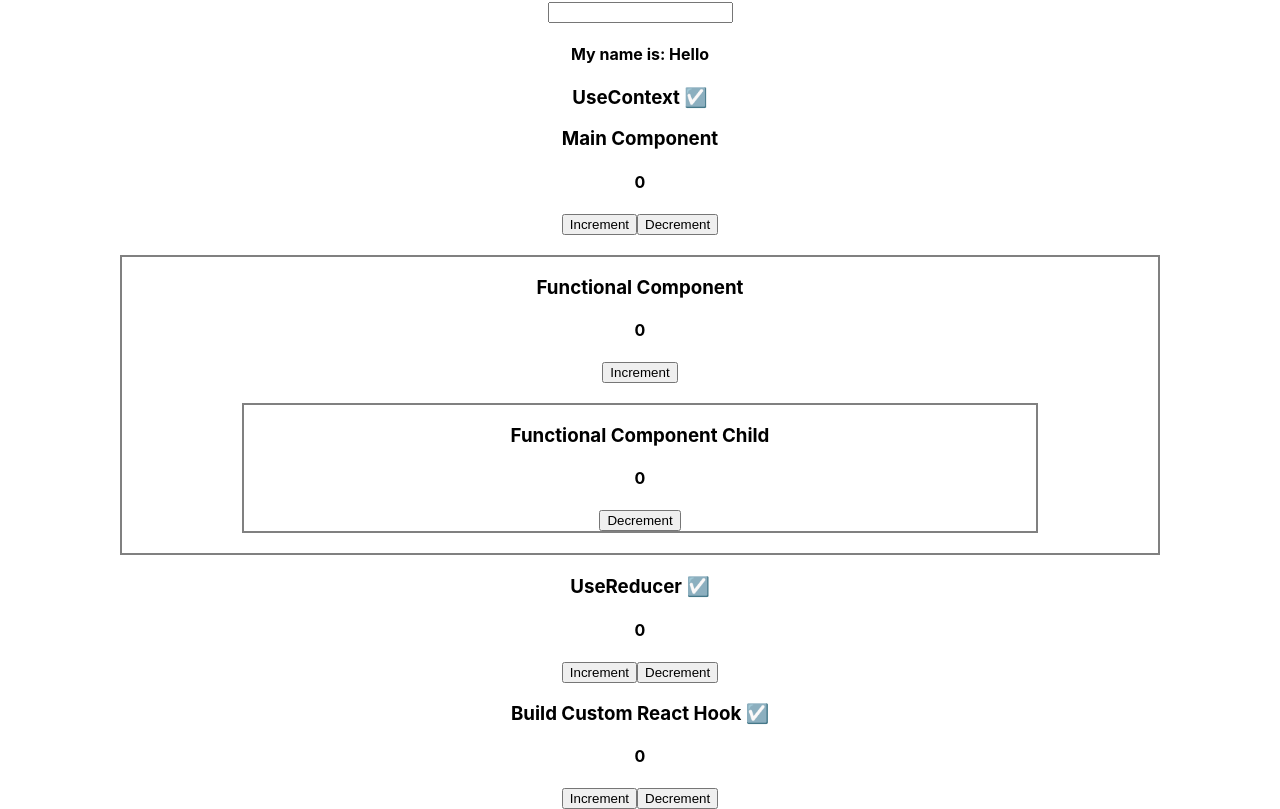
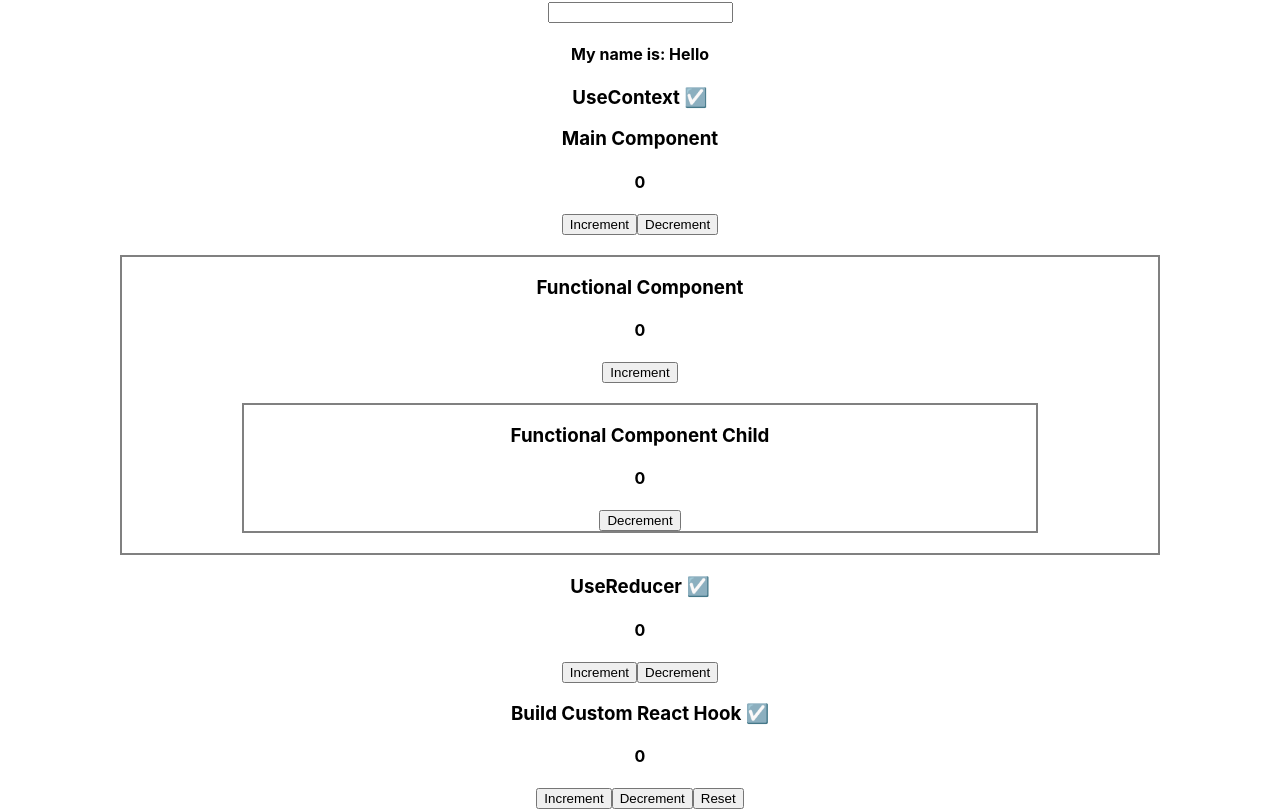
Before and after one commit to Tausif4171/React-Hooks, a React (Create React App) app: page / in a window 1280 px wide. Shown: the part 1208-2017 px from the top of the page. Built offline with nearby package versions, Linux system fonts and the light colour scheme.

Commit message:
reset button

```diff
--- a/src/React Hooks/Custom React Hook/Mains.js
+++ b/src/React Hooks/Custom React Hook/Mains.js
@@ -2,7 +2,7 @@ import React, { useState } from "react";
 import { useCounter } from "./useCounter";
 
 const Mains = () => {
-  const [counter, increment, decrement] = useCounter(0);
+  const [counter, increment, decrement, reset] = useCounter(0);
   // const [counter, setCounter] = useState(0);
 
   // function increment() {
@@ -19,7 +19,7 @@ const Mains = () => {
       <h4>{counter}</h4>
       <button onClick={increment}>Increment</button>
       <button onClick={decrement}>Decrement</button>
-
+      <button onClick={reset}>Reset</button>
     </div>
   );
 };
--- a/src/React Hooks/Custom React Hook/useCounter.js
+++ b/src/React Hooks/Custom React Hook/useCounter.js
@@ -10,5 +10,9 @@ export const useCounter = (initialValue) => {
   function decrement() {
     return setCounter(counter - 1);
   }
-  return [counter, increment, decrement];
+
+  function reset() {
+    return setCounter(initialValue);
+  }
+  return [counter, increment, decrement, reset];
 };
```
